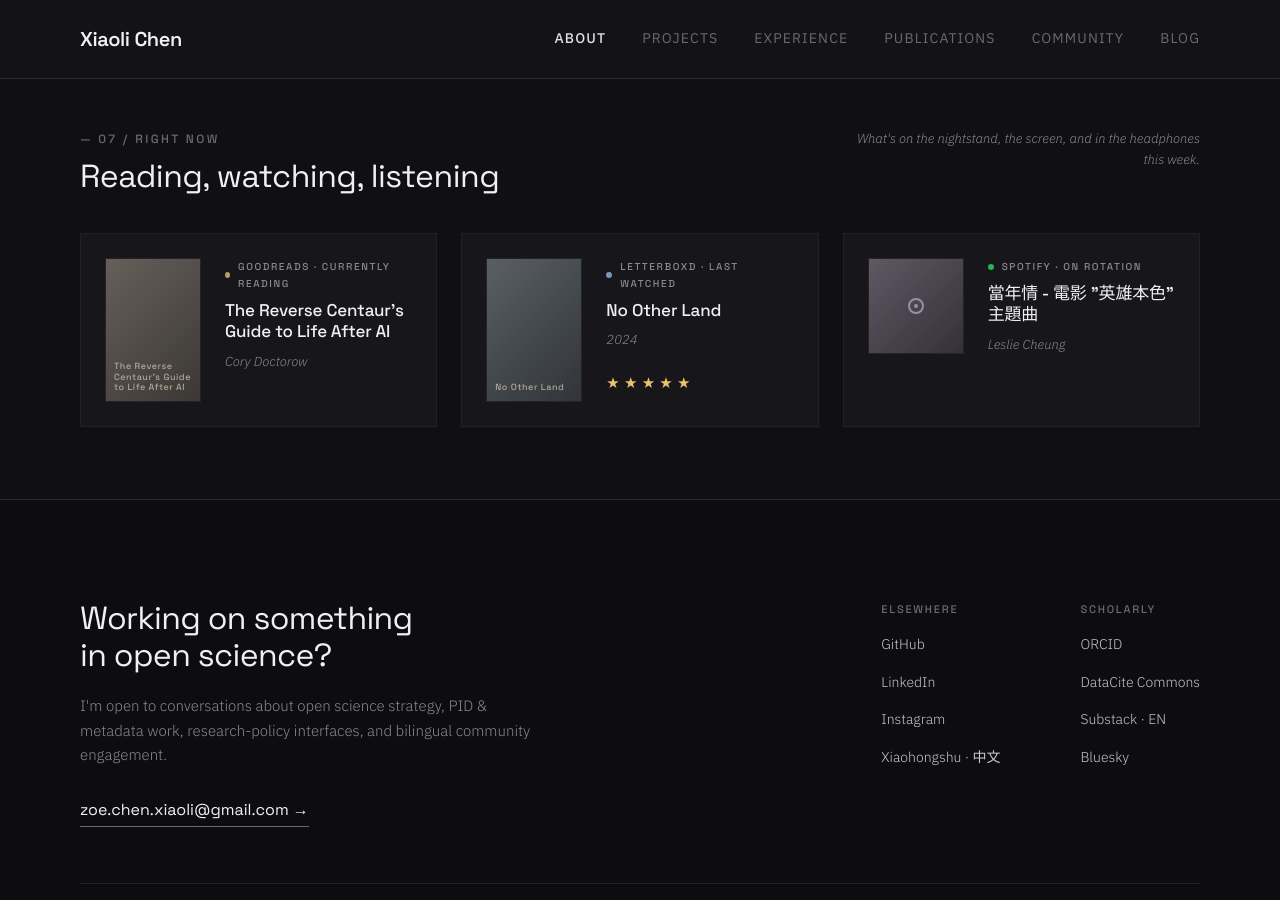
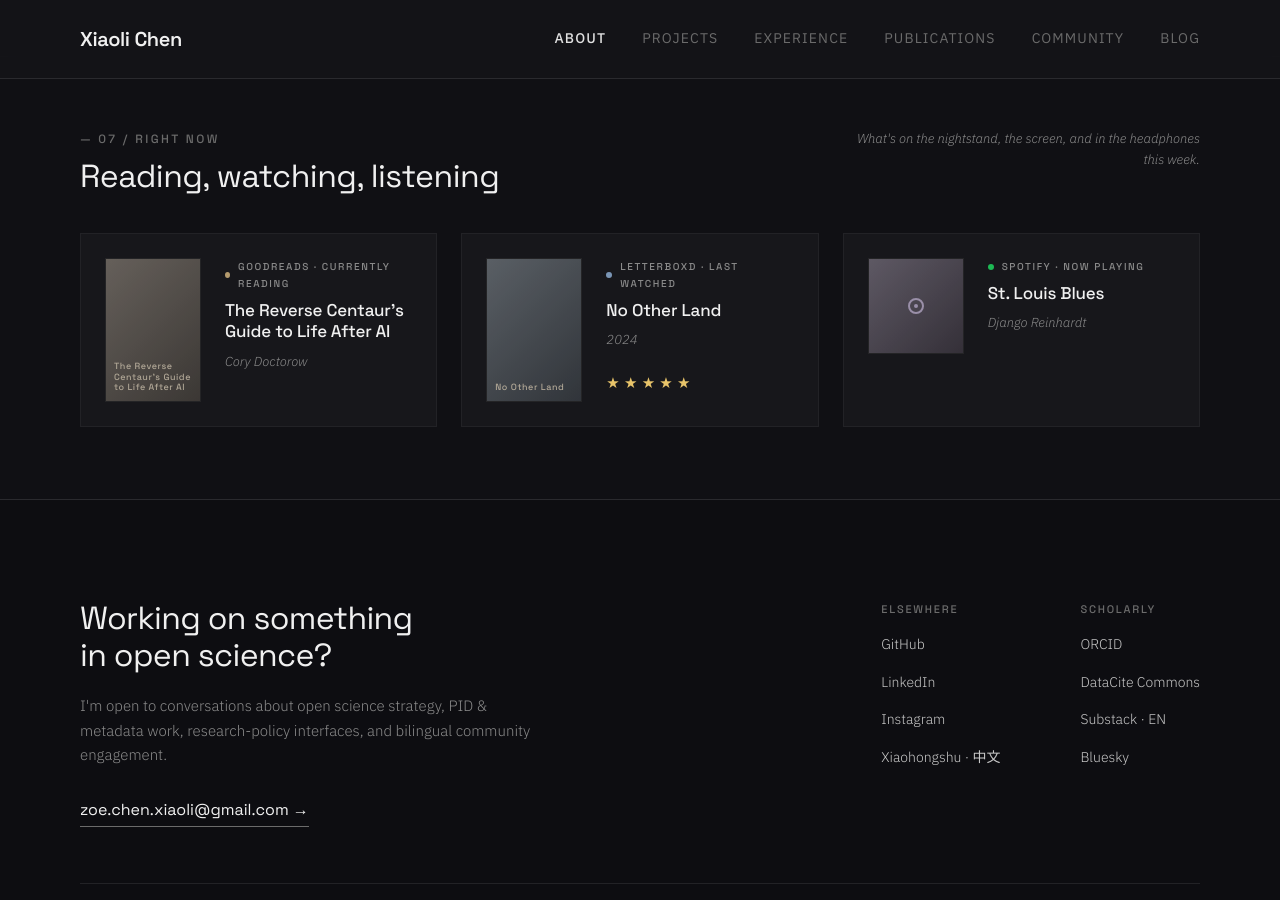
Before and after one commit to xchen101/xchen101.github.io, a Jekyll site: the page built from index.md, in a window 1280 px wide and 900 px high, scrolled down 6657 px. Built offline with Jekyll 4.4.1, drawn with Linux system fonts in a browser that asks for light colours; comment, search, counter and statistics services are not loaded; grey boxes are pictures that could not be loaded.

Commit message:
update: Right Now widget data (auto)

```diff
--- a/_data/now.yml
+++ b/_data/now.yml
@@ -1,4 +1,4 @@
-# Right now — auto-generated by Hermes cron on 2026-09-27 05:01 UTC
+# Right now — auto-generated by Hermes cron on 2026-09-27 11:00 UTC
 # Sources: Goodreads RSS / Letterboxd RSS / Spotify API
 
 reading:
@@ -23,9 +23,9 @@
 listening:
   service: "Spotify"
   accent: "#1DB954"
-  label: "On rotation"
-  title: "當年情 - 電影 \"英雄本色\" 主題曲"
-  artist: "Leslie Cheung"
-  url: "https://open.spotify.com/track/2brVkbasQGFaOWHUwb2aLA"
+  label: "Now playing"
+  title: "St. Louis Blues"
+  artist: "Django Reinhardt"
+  url: "https://open.spotify.com/track/2EnHd4gc4u4Ks9hhuNuy5B"
   profile_url: "https://open.spotify.com/"
-  image: "https://i.scdn.co/image/ab67616d00001e0207f382c46936063e72d5a537"
+  image: "https://i.scdn.co/image/ab67616d00001e0278ce006c0236c5cee6fb6a67"
```
